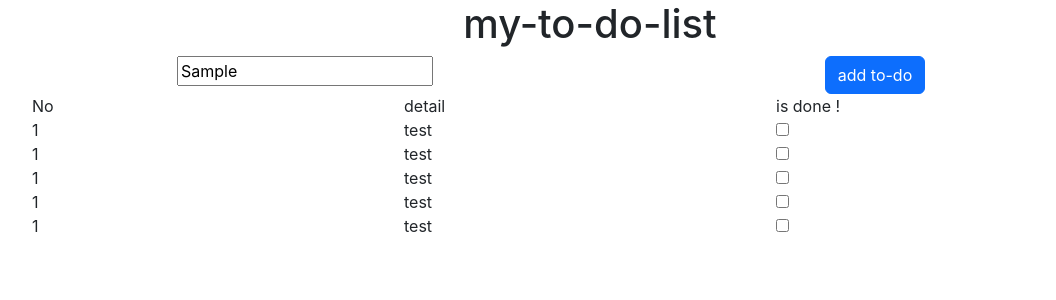
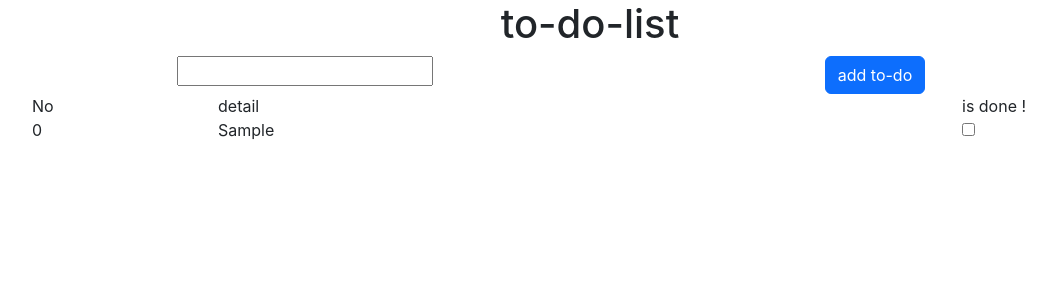
Before and after one commit to PakornPK/nextjs-todolist, a Next.js app: page / in a window 1280 px wide. Both pictures are taken after typing "Sample" into the empty fields and a click on the button "add to-do". Shown: the top 300 px of the page, without its empty margins (50-1106 px from the left). Built offline with nearby package versions, Linux system fonts and the light colour scheme.

Commit message:
add: atom from recoil

```diff
--- a/components/Button/Button.tsx
+++ /dev/null
@@ -1,7 +0,0 @@
-export default (props: {btnText:string}) => {
-    return (
-        <>
-            <button className="btn btn-primary">{props.btnText}</button>
-        </>
-    )
-}
--- a/components/List/Item.tsx
+++ b/components/List/Item.tsx
@@ -1,15 +1,17 @@
-export default () => {
+
+export default (props:{item:ItemsTodo}) => {
+
     return (
         <>
-            <div className="row">
-                <div className="col">
-                    1
+            <div className="row ">
+                <div className="col col-2">
+                    {props.item.no.toString()}
                 </div>
                 <div className="col">
-                    test
+                    {props.item.detail}
                 </div>
-                <div className="col">
-                    <input type="checkbox" />
+                <div className="col col-2">
+                    <input type="checkbox" defaultChecked={props.item.isDone}/>
                 </div>
             </div>
         </>
--- a/components/List/ItemList.tsx
+++ b/components/List/ItemList.tsx
@@ -1,23 +1,26 @@
+import { useRecoilValue } from "recoil";
+import { todoListState } from "../../store";
 import Item from "./Item"
 
 export default () => {
-    const array = [...Array(5)]
+    const todoList = useRecoilValue(todoListState);
+
     return (
         <>
             <div className="row">
-                <div className="col">
+                <div className="col col-2">
                     No
                 </div>
                 <div className="col">
                     detail
                 </div>
-                <div className="col">
+                <div className="col col-2">
                     is done !
                 </div>
             </div>
             <div className="row">
                 <ul>
-                   {array.map((el,i) => <li><Item key={i} /></li>)}
+                   {todoList.map((el: ItemsTodo) => <li key={el.no}><Item item={el} key={el.no} /></li>)}
                 </ul>
             </div>
         </>
--- a/components/Title/Title.tsx
+++ /dev/null
@@ -1,7 +0,0 @@
-export default (props: {textTitle:string}) => {
-    return (
-        <>
-            <h1>{props.textTitle}</h1>
-        </>
-    )
-}
--- a/package.json
+++ b/package.json
@@ -18,6 +18,7 @@
     "next": "13.0.5",
     "react": "18.2.0",
     "react-dom": "18.2.0",
+    "recoil": "^0.7.6",
     "typescript": "4.9.3"
   }
 }
--- a/pages/_app.tsx
+++ b/pages/_app.tsx
@@ -1,7 +1,12 @@
 import 'bootstrap/dist/css/bootstrap.css'
 import '../styles/globals.css'
+import { RecoilRoot } from 'recoil'
 import type { AppProps } from 'next/app'
 
 export default function App({ Component, pageProps }: AppProps) {
-  return <Component {...pageProps} />
+  return (
+    <RecoilRoot>
+      <Component {...pageProps} />
+    </RecoilRoot>
+  )
 }
--- a/pages/index.tsx
+++ b/pages/index.tsx
@@ -1,20 +1,44 @@
-import Button from "../components/Button/Button"
-import Title from "../components/Title/Title"
 import List from "../components/List/ItemList"
+import { useSetRecoilState } from "recoil"
+import { todoListState } from "../store"
+import { useState } from "react";
+
+let id = 0;
+function getId() {
+  return id++;
+}
 
 export default () => {
+  const [inputValue, setInputValue] = useState('');
+  const setTodoList = useSetRecoilState(todoListState);
+
+  const onChange = (e: any) => {
+    setInputValue(e.target.value);
+  };
+
+  const addItem = () => {
+    setTodoList((oldTodoList) => [
+      ...oldTodoList,
+      {
+        no: getId(),
+        detail: inputValue,
+        isDone: false,
+      }])
+    setInputValue('');
+  }
+
   return (
     <>
       <div className="container">
         <div className="row text-center">
-          <Title textTitle="my-to-do-list" />
+          <h1>to-do-list</h1>
         </div>
         <div className="row text-center">
           <div className="col">
-            <input></input>
+            <input type="text" value={inputValue} onChange={onChange} />
           </div>
           <div className="col">
-            <Button btnText="add to-do" />
+            <button className="btn btn-primary" onClick={addItem}>add to-do</button>
           </div>
         </div>
         <div className="row">
@@ -24,3 +48,5 @@ export default () => {
     </>
   )
 }
+
+//https://recoiljs.org/docs/basic-tutorial/selectors
--- /dev/null
+++ b/store/index.ts
@@ -0,0 +1,17 @@
+import { atom } from "recoil"
+
+declare global {
+    interface ItemsTodo {
+        no: number,
+        detail: string,
+        isDone: boolean
+    }
+}
+const arr: ItemsTodo[] = []
+
+const todoListState  = atom({
+    key: "itemState",
+    default: arr
+})
+
+export {todoListState}
```
Also changed, not shown: 1 other file (tests, documents, lock files or other folders).
